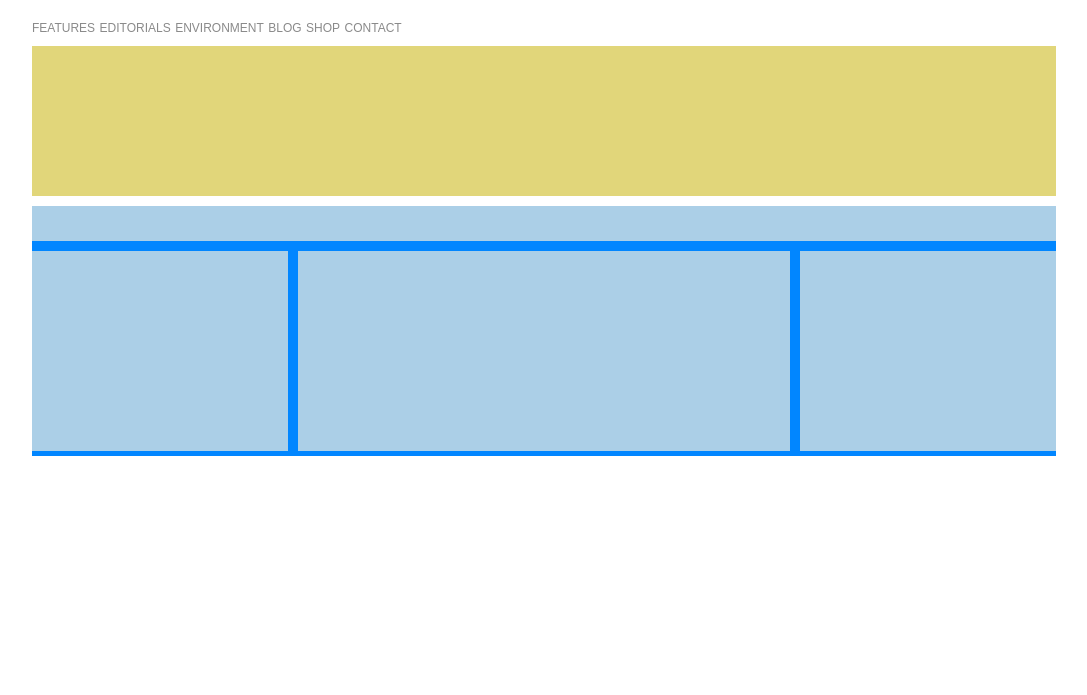
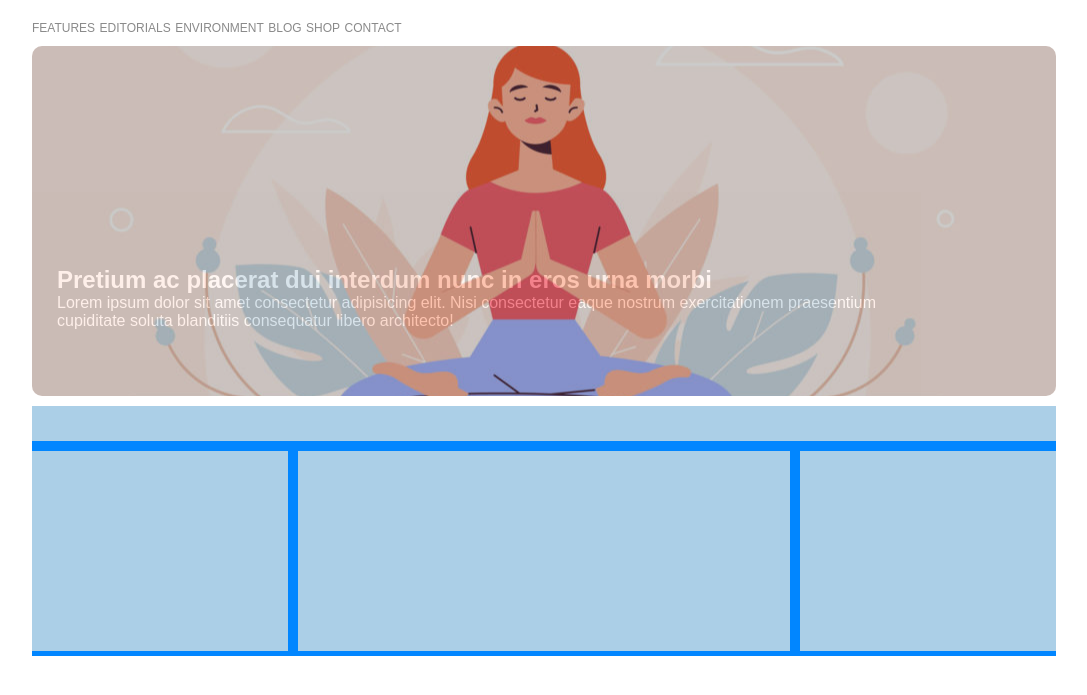
Before and after one commit to Steferre/htmlcss-wp, a plain HTML site: page index.html in a window 1280 px wide. Shown: the part 63-758 px from the top of the page, without its empty margins (96-1183 px from the left). Drawn offline with Linux system fonts and the light colour scheme.

Commit message:
completata prima parte sezione main

```diff
--- a/index.html
+++ b/index.html
@@ -30,7 +30,21 @@
         <main>
             <!--suddivisione in due sezioni diverse-->
             <section>
-                <div class="box s-one"></div>
+                <div class="box s-one">
+                    <div class="layover">
+                        <div class="content">
+                            <h1>
+                                Pretium ac placerat dui interdum nunc in eros urna morbi
+                            </h1>
+                            <p>
+                                Lorem ipsum dolor sit amet consectetur
+                                adipisicing elit. Nisi consectetur eaque
+                                nostrum exercitationem praesentium
+                                cupiditate soluta blanditiis consequatur
+                                libero architecto!
+                            </p>
+                        </div>
+                </div>
             </section>
             <section>
                 <!--questa sezione deve contenere 4 sezioni-->
--- a/style.css
+++ b/style.css
@@ -33,9 +33,24 @@ nav ul > li {
 /*fine sezione header*/
 
 .s-one {
-    background-color: #E1D67A;
-    height: 150px;
+    background-image: url(banner.jpg);
+    background-size: cover;
+    background-position: center;
+    height: 350px;
     margin-top: 10px;
+    border-radius: 10px;
+}
+
+.layover {
+    background-color: #000;
+    border-radius: 10px;
+    height: 350px;
+    opacity: 0.2;
+}/*messo layover perchè se no il testo bianco non si vedeva*/
+
+.content {
+    padding: 220px 150px 35px 25px;
+    color: #ffffff;
 }
 
 .s-two {
```
Also changed, not shown: banner.jpg (added).
